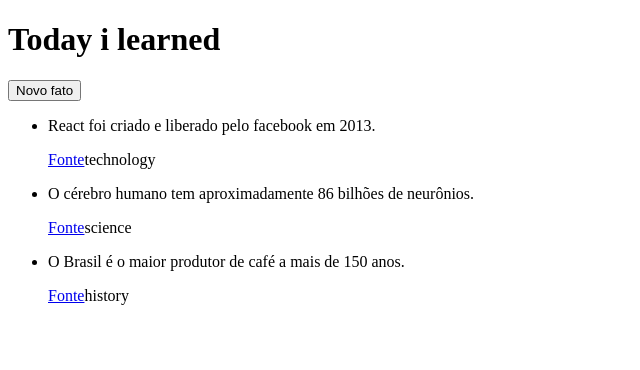
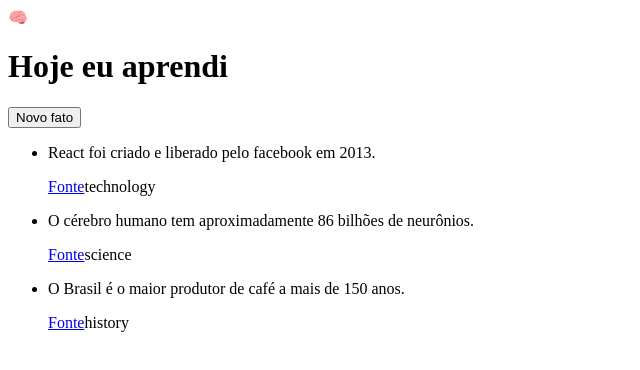
Before and after one commit to marcosfelpdev/today-i-learned, a React (Vite) app: page / in a window 1280 px wide. Shown: the top 370 px of the page, without its empty margins (0-640 px from the left). Built offline with nearby package versions, Linux system fonts and the light colour scheme.

Commit message:
refactory: Alterar linguagem de título

```diff
--- a/src/components/Header.tsx
+++ b/src/components/Header.tsx
@@ -7,7 +7,10 @@ export default function Header({ showForm, onToggleForm }:HeaderProps) {
 
     return (
         <>
-            <h1>Today i learned</h1>
+            <div>
+                <span>🧠</span>
+                <h1>Hoje eu aprendi</h1>
+            </div>
             <button onClick={onToggleForm}>
                 { showForm ? 'Fechar' : 'Novo fato'}
             </button>
```
